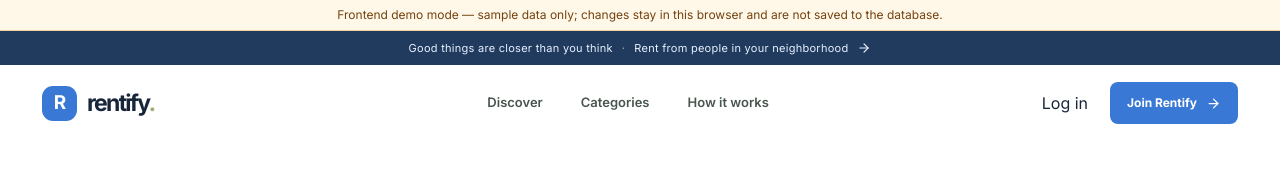
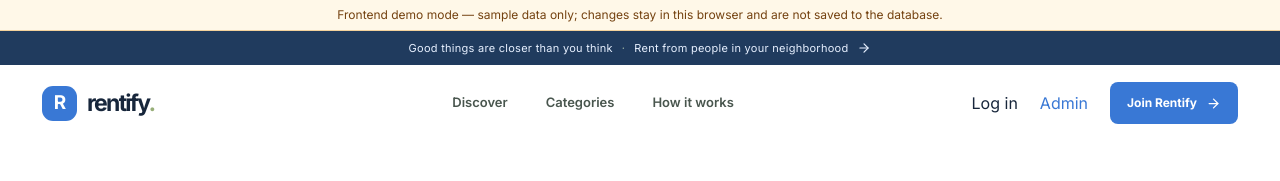
Before and after one commit to shairazamora6-star/Rentify_finalproject, a React (Vite) app in the folder frontend/: page / in a window 1280 px wide. Shown: the top 181 px of the page. Built offline with nearby package versions, Linux system fonts and the light colour scheme.

Commit message:
Add admin login link to landing page

```diff
--- a/frontend/src/pages/Landing.css
+++ b/frontend/src/pages/Landing.css
@@ -31,6 +31,16 @@
 .store-nav a:hover,.store-signin:hover { color: var(--store-green); }
 .store-account { display: flex; align-items: center; gap: 22px; }
 .store-signin { color: var(--store-ink); font-size: 13px; font-weight: 600; }
+.store-admin {
+  color: #3978d5;
+  font-size: 13px;
+  font-weight: 600;
+  transition: color .18s;
+}
+
+.store-admin:hover {
+  color: #285fae;
+}
 .store-join { min-height: 42px; padding: 0 17px; border-radius: 8px; display: flex; align-items: center; gap: 9px; color: #fff; background: var(--store-green); font-size: 12px!important; font-weight: 650!important; transition: background .2s, transform .2s; }
 .store-join:hover,.community-cta button:hover { background: #285fae; transform: translateY(-1px); }
 .store-menu-button { display: none; }
--- a/frontend/src/pages/Landing.jsx
+++ b/frontend/src/pages/Landing.jsx
@@ -53,9 +53,18 @@ export default function Landing() {
           <a href="#how-it-works" onClick={() => setMenuOpen(false)}>How it works</a>
         </nav>
         <div className="store-account">
-          <button className="store-signin" onClick={() => navigate('/login')}>Log in</button>
-          <button className="store-join" onClick={() => navigate('/register')}>Join Rentify <ArrowRight size={15} /></button>
-        </div>
+  <button className="store-signin" onClick={() => navigate('/login')}>
+    Log in
+  </button>
+
+  <button className="store-admin" onClick={() => navigate('/admin/login')}>
+    Admin
+  </button>
+
+  <button className="store-join" onClick={() => navigate('/register')}>
+    Join Rentify <ArrowRight size={15} />
+  </button>
+</div>
         <button className="store-menu-button" onClick={() => setMenuOpen(open => !open)} aria-label={menuOpen ? 'Close menu' : 'Open menu'}>
           {menuOpen ? <X size={21} /> : <Menu size={21} />}
         </button>
```
